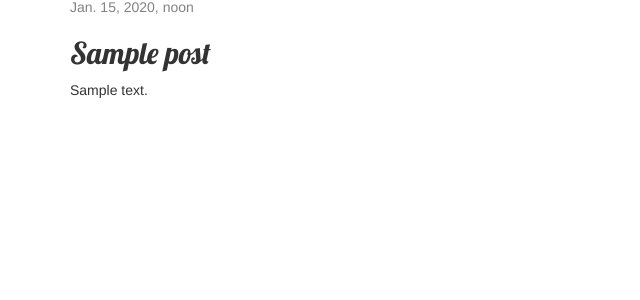
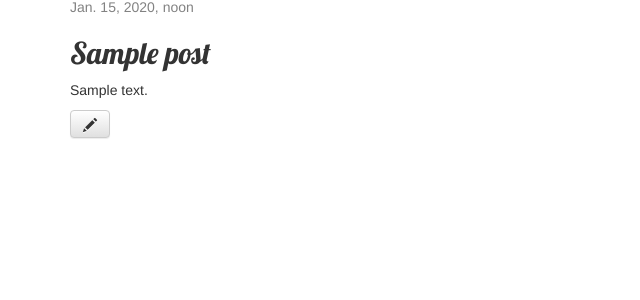
Before and after one commit to Salliai/Eka-blogi, a Django app: page /post/1/ in a window 1280 px wide. Shown: the part 147-447 px from the top of the page, without its empty margins (0-640 px from the left). Run offline with Django 3.2, Linux system fonts and the light colour scheme; a user stored in the database is signed in; tables that the repository leaves empty hold one stand-in row (values such as "Sample post"); some libraries are stand-ins or nearby versions.

Commit message:
Added views to create/edit blog post inside the site.

```diff
--- a/blog/templates/blog/post_detail.html
+++ b/blog/templates/blog/post_detail.html
@@ -11,9 +11,8 @@
         {% endif %}
         <h2>{{ post.title }}</h2>
         <p>{{ post.text|linebreaksbr }}</p>
+        {% if user.is_authenticated %}
+            <a class="btn btn-default" href="{% url 'post_edit' pk=post.pk %}"><span class="glyphicon glyphicon-pencil"></span></a>
+        {% endif %}
     </div>
 {% endblock %}
-
-{% if user.is_authenticated %}
-<a class="btn btn-default" href="{% url 'post_edit' pk=post.pk %}"><span class="glyphicon glyphicon-pencil"></span></a>
-{% endif %}
```
